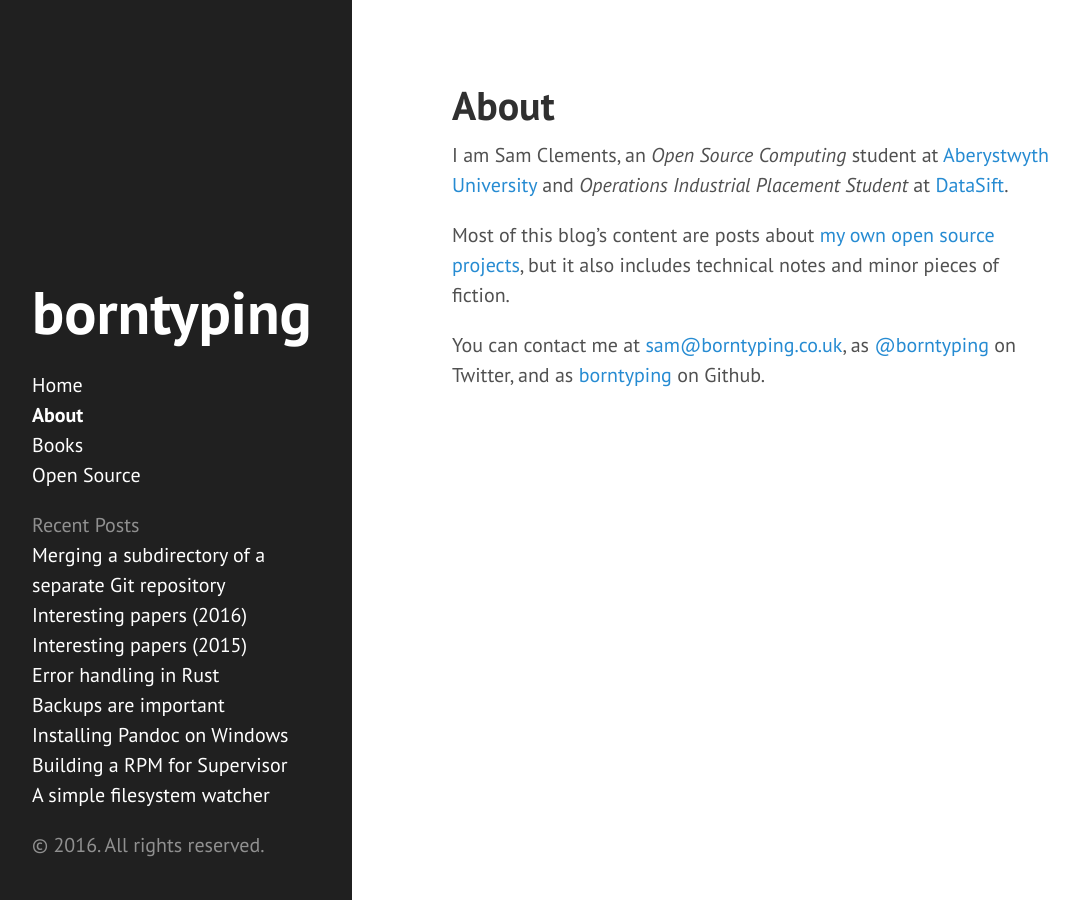
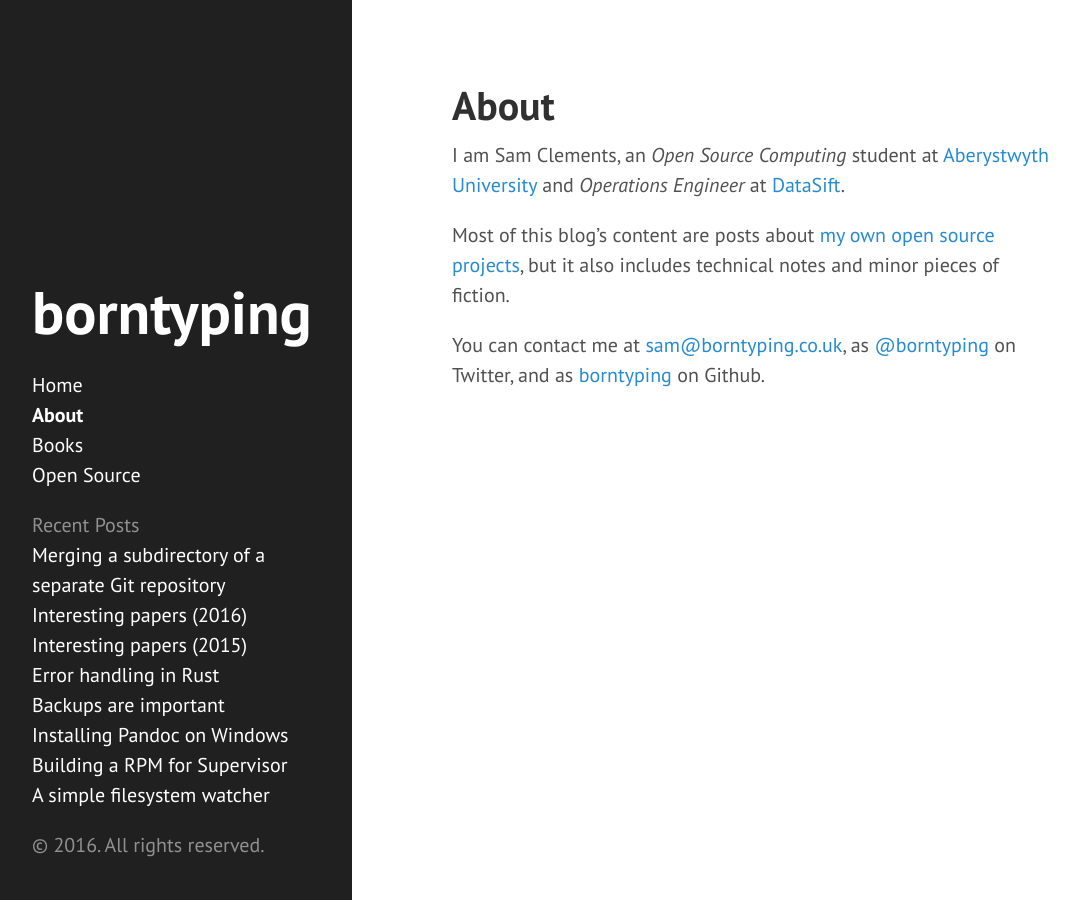
Before and after one commit to borntyping/borntyping.github.io, a Jekyll site: the page built from about.md, in a window 1280 px wide. Shown: the whole page, without its empty margins (8-1087 px from the left). Built offline with Jekyll 4.4.1, drawn with Linux system fonts in a browser that asks for light colours.

Commit message:
Update about.md

```diff
--- a/about.md
+++ b/about.md
@@ -4,7 +4,7 @@ title: About
 permalink: /about/
 ---
 
-I am Sam Clements, an *Open Source Computing* student at [Aberystwyth University ](http://www.aber.ac.uk/en/) and *Operations Industrial Placement Student* at [DataSift](http://datasift.com/).
+I am Sam Clements, an *Open Source Computing* student at [Aberystwyth University ](http://www.aber.ac.uk/en/) and *Operations Engineer* at [DataSift](http://datasift.com/).
 
 Most of this blog's content are posts about [my own open source projects]({{ site.baseurl }}/open-source/), but it also includes technical notes and minor pieces of fiction.
 
```
